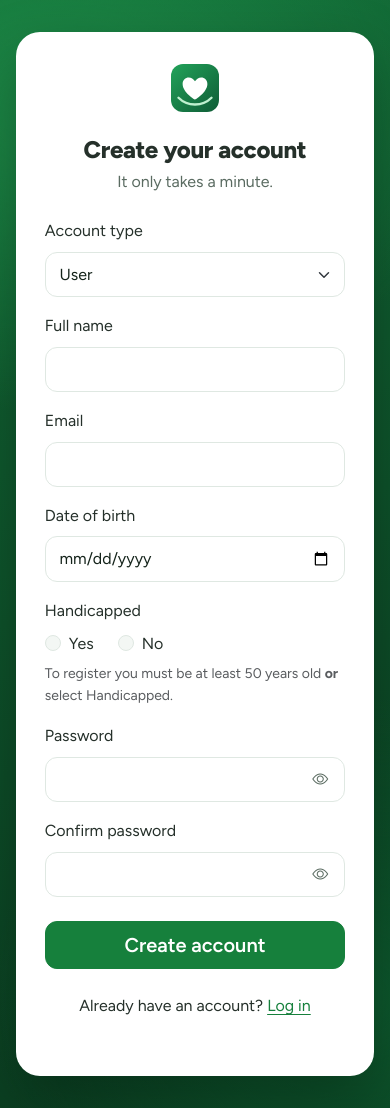
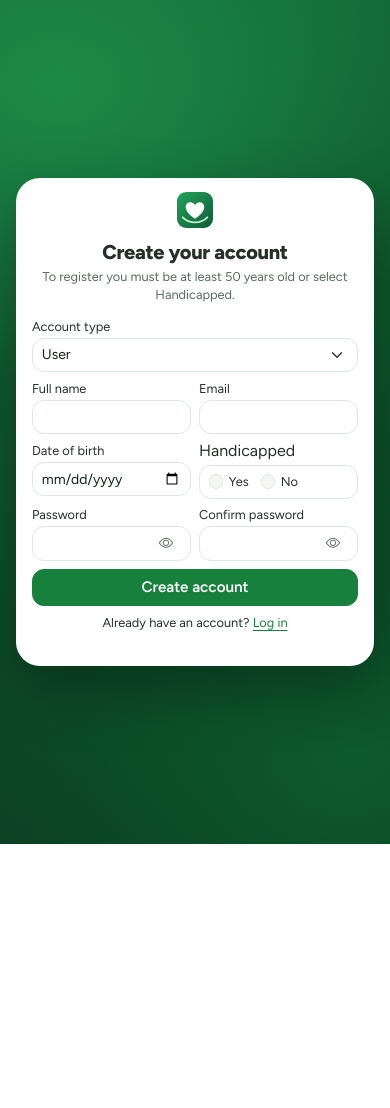
Before and after one commit to ahmadhassan786000/AASRA-Elderly-Care-Platform, a PHP site: page /aasra/register in a window 390 px wide. After the commit the page ends 844 px from the top, so only its background shows below. Run offline with PHP 8.4, Linux system fonts and the light colour scheme; some libraries are stand-ins or nearby versions.

Commit message:
Update app styling and registration page

```diff
--- a/assets/css/app.css
+++ b/assets/css/app.css
@@ -232,6 +232,16 @@ a {
   background: var(--brand-soft);
   color: var(--brand-ink);
 }
+.site-header .navbar .icon-btn {
+  background: var(--brand-soft);
+  border-color: #cde7d5;
+  color: var(--brand-ink);
+}
+.site-header .navbar .icon-btn:hover {
+  background: #d3ebdb;
+  border-color: #b9dcc7;
+  color: var(--brand-700);
+}
 .dot-badge {
   position: absolute;
   top: -5px;
@@ -737,6 +747,10 @@ html:has(.auth-body) {
   padding: 2rem 1.8rem;
   box-shadow: 0 24px 60px rgba(0, 0, 0, 0.3);
 }
+.auth-card:has(#registerForm) {
+  padding-top: 1.5rem;
+  padding-bottom: 1.5rem;
+}
 .auth-card h1 {
   font-size: 1.5rem;
 }
@@ -783,6 +797,95 @@ html:has(.auth-body) {
 }
 .type-opt input:focus-visible + label {
   outline: 3px solid var(--amber);
+}
+.register-choice-control {
+  display: flex;
+  align-items: center;
+  gap: 0.75rem;
+  min-height: calc(2.7rem + 2px);
+  padding: 0.5rem 0.85rem;
+  border: 1px solid var(--line);
+  border-radius: 12px;
+  background-color: var(--surface);
+}
+.register-choice-control .form-check {
+  display: flex;
+  align-items: center;
+  min-height: 0;
+  margin: 0;
+  padding: 0;
+}
+.register-choice-control .form-check-input {
+  float: none;
+  flex: 0 0 auto;
+  margin: 0 0.35rem 0 0;
+}
+.register-choice-control .form-check-label {
+  cursor: pointer;
+}
+@media (max-width: 575.98px) {
+  .auth-bg:has(#registerForm) {
+    padding: 0.5rem 1rem;
+  }
+  .auth-card:has(#registerForm) {
+    padding: 0.85rem 1rem;
+    font-size: 0.9rem;
+    line-height: 1.4;
+  }
+  .auth-card:has(#registerForm) > .text-center.mb-4 {
+    margin-bottom: 0.75rem !important;
+  }
+  .auth-card:has(#registerForm) > .text-center.mb-4 img {
+    width: 36px;
+    height: 36px;
+  }
+  .auth-card:has(#registerForm) h1 {
+    font-size: 1.25rem;
+  }
+  .auth-card:has(#registerForm) > p.text-secondary {
+    font-size: 0.8rem;
+    margin-bottom: 0.75rem !important;
+  }
+  .auth-card:has(#registerForm) .form-label {
+    font-size: 0.8rem;
+    margin-bottom: 0.15rem;
+  }
+  .auth-card:has(#registerForm) .form-control,
+  .auth-card:has(#registerForm) .form-select {
+    font-size: 0.875rem;
+    padding: 0.35rem 0.55rem;
+    min-height: 34px;
+  }
+  .auth-card:has(#registerForm) .register-choice-control {
+    min-height: 34px;
+    padding: 0.35rem 0.55rem;
+  }
+  .auth-card:has(#registerForm) .form-text {
+    font-size: 0.7rem;
+    line-height: 1.2;
+    margin-top: 0.15rem;
+  }
+  .auth-card:has(#registerForm) .form-check-label {
+    font-size: 0.8rem;
+  }
+  .auth-card:has(#registerForm) .row.g-2 {
+    --bs-gutter-y: 0.35rem;
+  }
+  .auth-card:has(#registerForm) #registerForm > .mb-2,
+  .auth-card:has(#registerForm) #registerForm > .row > .mb-2 {
+    margin-bottom: 0.35rem !important;
+  }
+  .auth-card:has(#registerForm) #registerForm > .row > .mb-3 {
+    margin-bottom: 0.5rem !important;
+  }
+  .auth-card:has(#registerForm) #registerForm > .btn {
+    font-size: 0.95rem;
+    padding: 0.4rem 0.75rem;
+  }
+  .auth-card:has(#registerForm) > p.mt-4 {
+    font-size: 0.8rem;
+    margin-top: 0.5rem !important;
+  }
 }
 .pw-wrap {
   position: relative;
--- a/pages/auth/register.php
+++ b/pages/auth/register.php
@@ -105,7 +105,7 @@ layout('auth', ['title' => 'Create account', 'width' => 500]);
 ?>
 
 <h1 class="text-center mb-1">Create your account</h1>
-<p class="text-secondary text-center mb-4">It only takes a minute.</p>
+<p class="text-secondary text-center mb-3">To register you must be at least 50 years old or select Handicapped.</p>
 
 <?php if ($eligibility_error): ?>
   <div class="alert alert-danger d-flex align-items-start gap-2" role="alert" data-no-autodismiss><i class="bi bi-exclamation-triangle-fill mt-1"></i><div class="flex-grow-1"><?= e($eligibility_error) ?></div></div>
@@ -118,7 +118,7 @@ layout('auth', ['title' => 'Create account', 'width' => 500]);
 <form method="post" id="registerForm" class="needs-validation" enctype="multipart/form-data" novalidate>
   <?= csrf_field() ?>
 
-  <div class="mb-3">
+  <div class="mb-2">
     <label class="form-label" for="account_type">Account type</label>
     <select id="account_type" name="account_type" class="form-select<?= !empty($errors['account_type']) ? ' is-invalid' : '' ?>" required>
       <option value="user" <?= $type === 'user' ? 'selected' : '' ?>>User</option>
@@ -127,7 +127,8 @@ layout('auth', ['title' => 'Create account', 'width' => 500]);
     <div class="invalid-feedback" data-default="Please choose an account type."><?= e($errors['account_type'] ?? 'Please choose an account type.') ?></div>
   </div>
 
-  <div class="mb-3">
+  <div class="row g-2">
+    <div class="col-6 mb-2">
       <label class="form-label" for="name">Full name</label>
       <input
         id="name"
@@ -141,7 +142,7 @@ layout('auth', ['title' => 'Create account', 'width' => 500]);
       <div class="invalid-feedback" data-default="Please enter your full name (2–100 characters)."><?= e($errors['name'] ?? 'Please enter your full name (2–100 characters).') ?></div>
     </div>
 
-  <div class="mb-3">
+    <div class="col-6 mb-2">
       <label class="form-label" for="email">Email</label>
       <input
         id="email"
@@ -154,9 +155,10 @@ layout('auth', ['title' => 'Create account', 'width' => 500]);
         required>
       <div class="invalid-feedback" data-default="Please enter a valid email address."><?= e($errors['email'] ?? 'Please enter a valid email address.') ?></div>
     </div>
+  </div>
 
-  <div id="userOnlyFields" class="<?= $type === 'provider' ? 'd-none' : '' ?>">
-    <div class="mb-3">
+  <div id="userOnlyFields" class="row g-2 <?= $type === 'provider' ? 'd-none' : '' ?>">
+    <div class="col-6 mb-2">
       <label class="form-label" for="date_of_birth">Date of birth</label>
       <input
         id="date_of_birth"
@@ -171,9 +173,9 @@ layout('auth', ['title' => 'Create account', 'width' => 500]);
       <div class="invalid-feedback" data-default="Please enter a valid date of birth."><?= e($errors['date_of_birth'] ?? 'Please enter a valid date of birth.') ?></div>
     </div>
 
-    <fieldset class="mb-3">
+    <fieldset class="col-6 mb-2">
       <legend class="form-label fs-6">Handicapped</legend>
-      <div class="d-flex gap-4">
+      <div class="register-choice-control">
         <div class="form-check">
           <input class="form-check-input<?= !empty($errors['handicapped']) ? ' is-invalid' : '' ?>" type="radio" name="handicapped" id="handicapped_yes" value="yes" <?= $handicapped === 'yes' ? 'checked' : '' ?> <?= $type === 'user' ? 'required' : 'disabled' ?>>
           <label class="form-check-label" for="handicapped_yes">Yes</label>
@@ -184,10 +186,9 @@ layout('auth', ['title' => 'Create account', 'width' => 500]);
         </div>
       </div>
       <div class="invalid-feedback d-block<?= empty($errors['handicapped']) ? ' d-none' : '' ?>" id="handicappedError"><?= e($errors['handicapped'] ?? 'Please select Yes or No.') ?></div>
-      <div class="form-text">To register you must be at least <?= USER_MIN_AGE ?> years old <b>or</b> select Handicapped.</div>
     </fieldset>
 
-    <div class="mb-3 <?= $handicapped === 'yes' && $type === 'user' ? '' : 'd-none' ?>" id="disabilityDocs">
+    <div class="col-12 mb-2 <?= $handicapped === 'yes' && $type === 'user' ? '' : 'd-none' ?>" id="disabilityDocs">
       <label class="form-label" for="disability_documents">Supporting documents</label>
       <input
         id="disability_documents"
@@ -202,7 +203,8 @@ layout('auth', ['title' => 'Create account', 'width' => 500]);
     </div>
   </div>
 
-  <div class="mb-3">
+  <div class="row g-2">
+    <div class="col-6 mb-3">
       <label class="form-label" for="password">Password</label>
       <div class="pw-wrap">
         <input
@@ -221,7 +223,7 @@ layout('auth', ['title' => 'Create account', 'width' => 500]);
       <div class="invalid-feedback" data-default="Password must be 8 to 72 characters."><?= e($errors['password'] ?? 'Password must be 8 to 72 characters.') ?></div>
     </div>
 
-  <div class="mb-4">
+    <div class="col-6 mb-3">
       <label class="form-label" for="confirm_password">Confirm password</label>
       <div class="pw-wrap">
         <input
@@ -239,6 +241,7 @@ layout('auth', ['title' => 'Create account', 'width' => 500]);
         </button>
       </div>
       <div class="invalid-feedback" data-default="The two passwords must match."><?= e($errors['confirm_password'] ?? 'The two passwords must match.') ?></div>
+    </div>
   </div>
 
   <button type="submit" class="btn btn-success btn-lg w-100">
```
Lines whose indentation alone changed are shown as unchanged.
